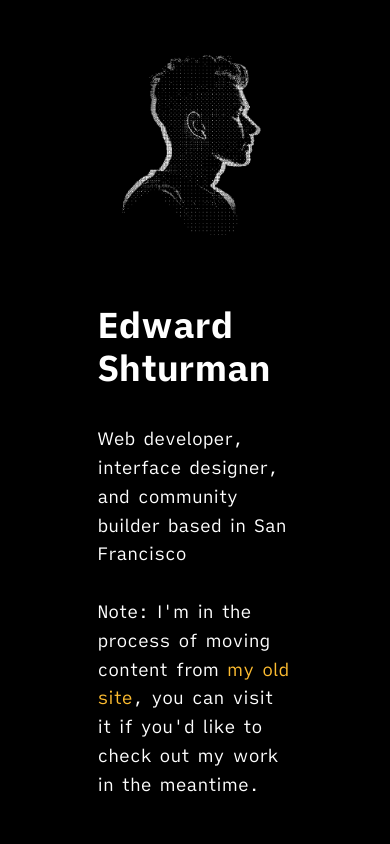
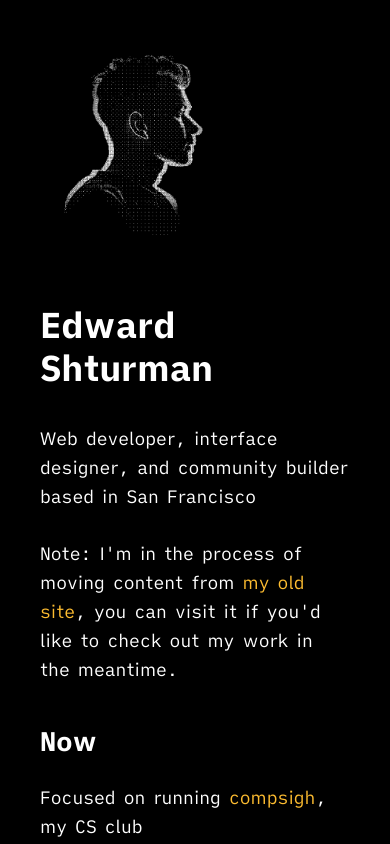
Before and after one commit to edwardshturman/site, a Next.js app: page / in a window 390 px wide. Shown: the top 844 px of the page. Built offline with nearby package versions, Linux system fonts and the light colour scheme.

Commit message:
Add mobile styles

```diff
--- a/app/globals.css
+++ b/app/globals.css
@@ -19,10 +19,16 @@ a {
 
 body {
   margin: 40px auto;
-  max-width: 50vw;
+  max-width: 650px;
   line-height: 1.6;
   font-size: 18px;
   font-family: var(--font-sans);
+}
+
+@media (max-width: 700px) {
+  body {
+    margin: 40px 40px;
+  }
 }
 
 h1, h2, h3, h4, h5, h6 {
```
